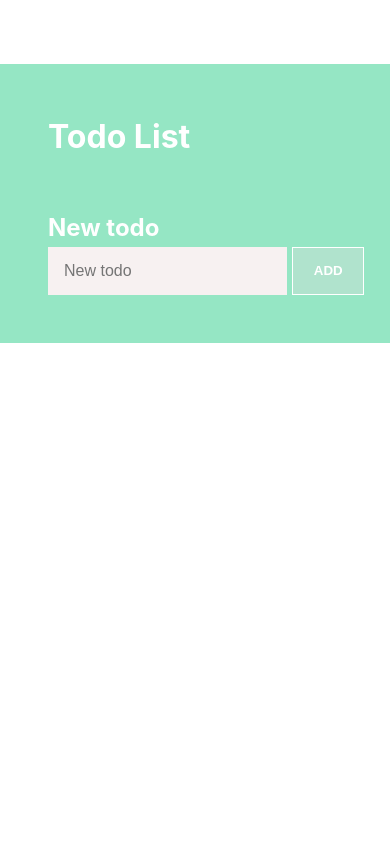
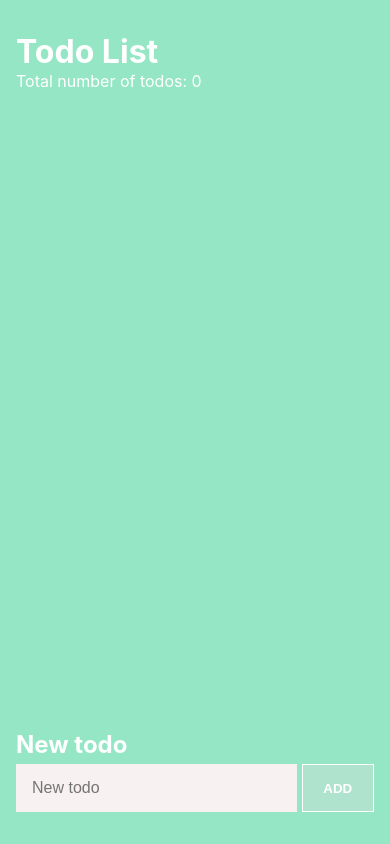
Before and after one commit to EmmaAslan/react-todo, a React (Create React App) app: page / in a window 390 px wide. Built offline with nearby package versions, Linux system fonts and the light colour scheme.

Commit message:
Fixed media query

```diff
--- a/src/App.css
+++ b/src/App.css
@@ -1,10 +1,25 @@
+html,
+body,
+#root,
+.App {
+  height: 100%;
+}
+
 .container {
+  display: flex;
+  flex-direction: column;
+  justify-content: space-between;
   margin: 4rem auto;
   padding: 2rem 3rem 3rem;
   max-width: 500px;
   background: rgb(149, 230, 196);
   color: rgba(255, 255, 255);
   cursor: default;
+}
+
+h1,
+p {
+  margin: 0;
 }
 
 .list {
@@ -33,7 +48,6 @@
   border: none;
   background: rgb(141, 219, 186);
   color: white;
-  text-transform: uppercase;
   font-weight: bold;
   margin-left: 5px;
 }
@@ -107,3 +121,27 @@ ul {
   cursor: not-allowed;
   background: rgb(176, 227, 205);
 }
+
+@media screen and (max-width: 420px) {
+  .container {
+    max-width: 420px;
+    height: 100%;
+    max-height: 914px;
+    box-sizing: border-box;
+    margin: 0;
+    padding: 2rem 1rem;
+  }
+
+  h1 {
+    margin: 0;
+  }
+
+  .todoList {
+    max-height: 690px;
+    overflow: scroll;
+  }
+
+  .newTodo {
+    padding-top: 0;
+  }
+}
--- a/src/components/Todos.jsx
+++ b/src/components/Todos.jsx
@@ -41,14 +41,15 @@ const Todos = () => {
 
   return (
     <div className="container">
+      <div className="todoContainer">
         <h1>Todo List</h1>
-
+        <p>Total number of todos: {todoList.length}</p>
+        <div className="todoList">
           {todoList.map((todo) => (
-        <div className="todoList">
             <ul>
               <li key={todo.id} className="list">
                 <span className={todo.complete === true && "true"}>
-                {todo.complete === false ? "false" : "true"} - {todo.label}
+                  {todo.label}
                 </span>
                 <div className="todoButtons">
                   {todo.complete === true ? (
@@ -77,8 +78,9 @@ const Todos = () => {
                 </div>
               </li>
             </ul>
+          ))}
         </div>
-      ))}
+      </div>
 
       <div className="newTodo">
         <h2>New todo</h2>
```
Lines whose indentation alone changed are shown as unchanged.
